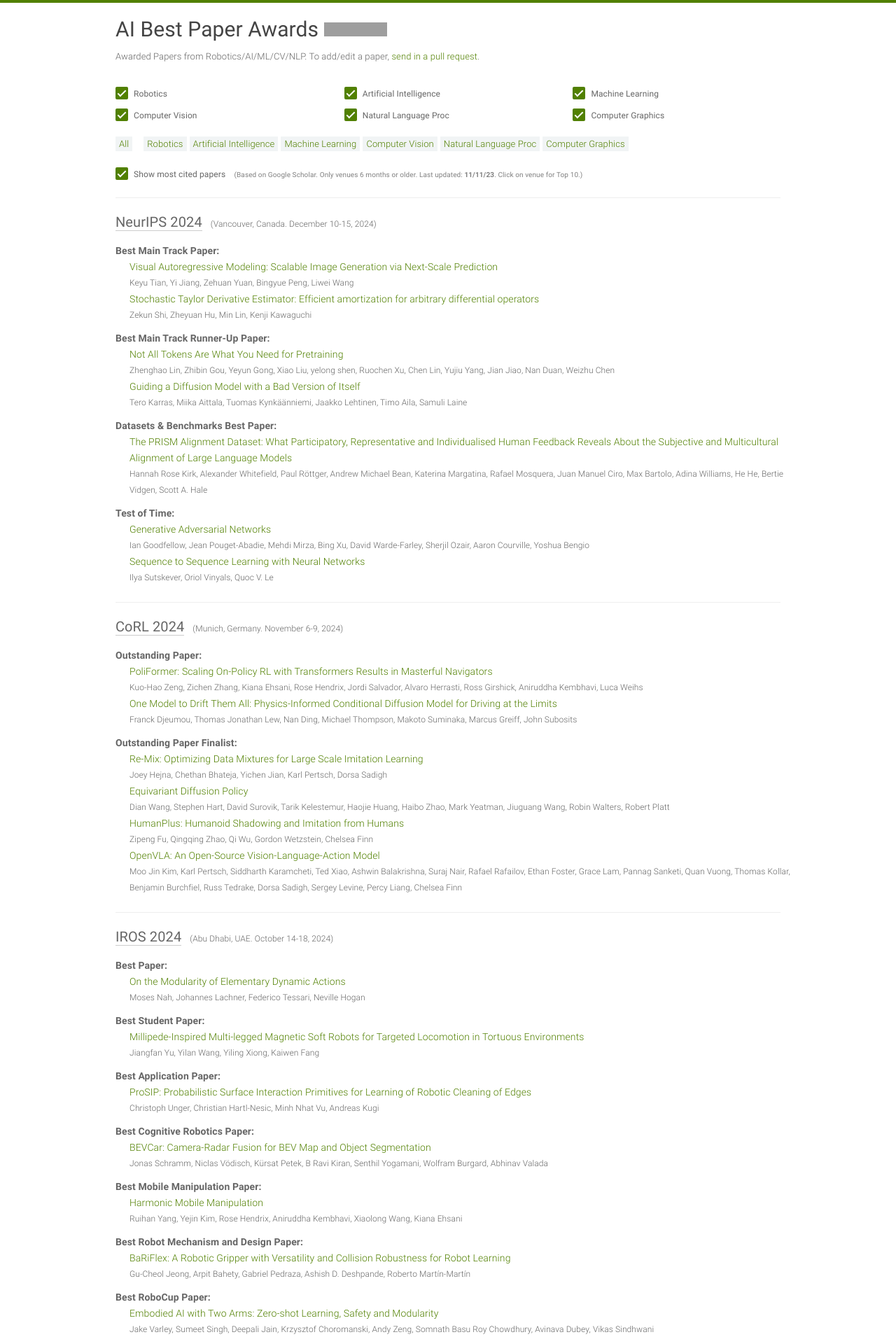
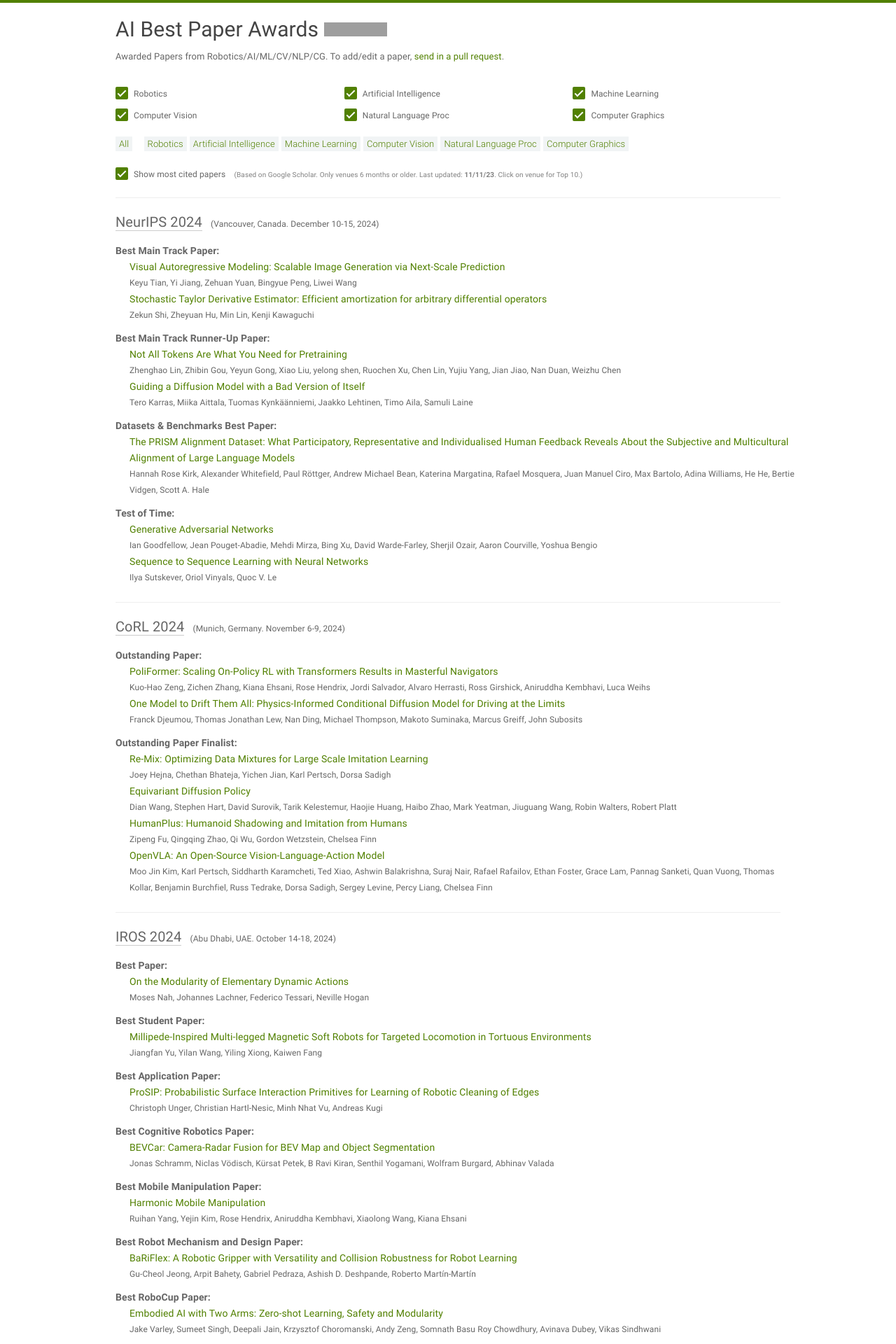
Before and after one commit to clemense/ai-bestpapers, a Jekyll site: the page built from index.html, in a window 1280 px wide. Shown: the top 1920 px of the page at 70% size. Built offline with Jekyll 4.4.1, drawn with Linux system fonts in a browser that asks for light colours; grey boxes are pictures that could not be loaded.

Commit message:
Update font weight

```diff
--- a/_config.yml
+++ b/_config.yml
@@ -1,5 +1,5 @@
 title: AI Best Paper Awards
-description: Awarded Papers from Robotics/AI/ML/CV/NLP
+description: Awarded Papers from Robotics/AI/ML/CV/NLP/CG
 author: Clemens Eppner
 
 domain: "aibestpape.rs"
--- a/static/css/bestpapers.css
+++ b/static/css/bestpapers.css
@@ -1,7 +1,7 @@
 body {
     font-size: 16px;
     line-height: 23px;
-    font-weight: 300;
+    font-weight: 400;
     -webkit-font-smoothing: subpixel-antialiased;
 }
 
```
